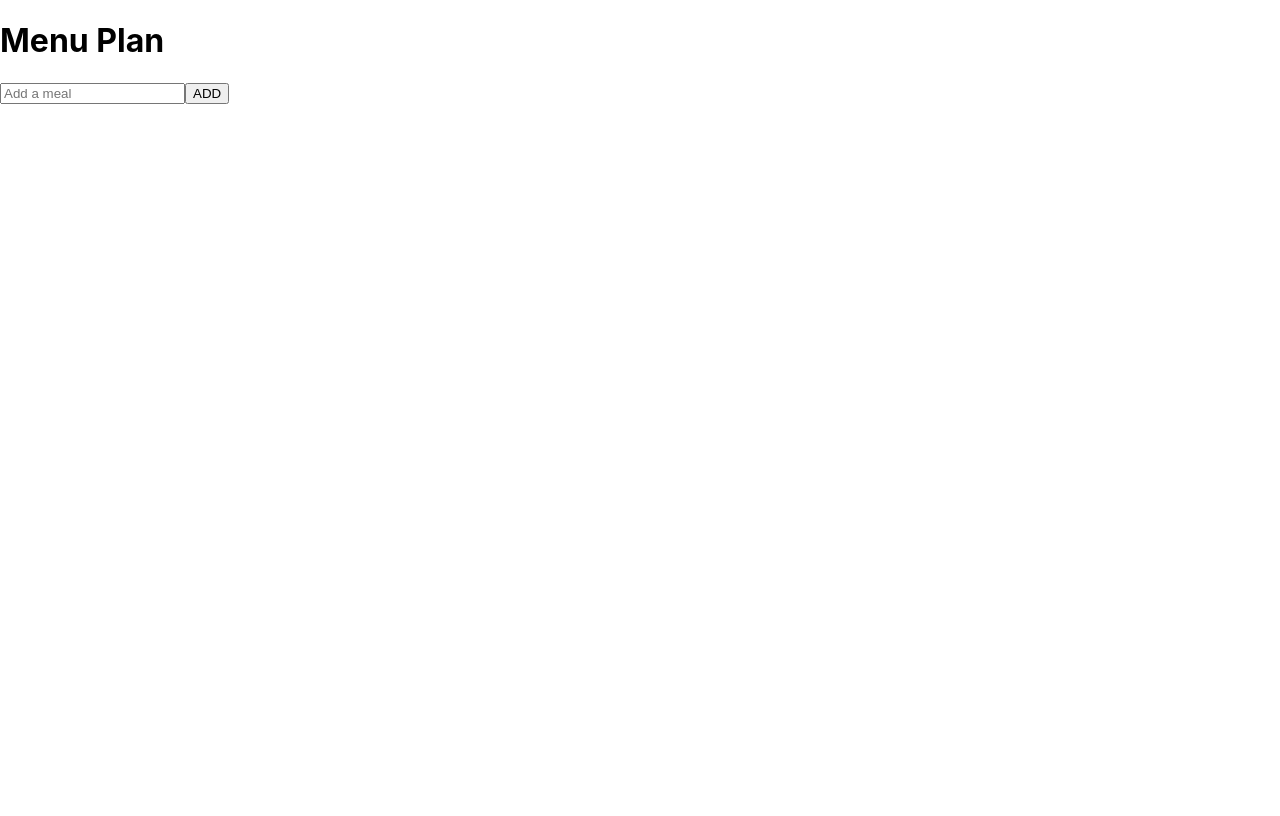
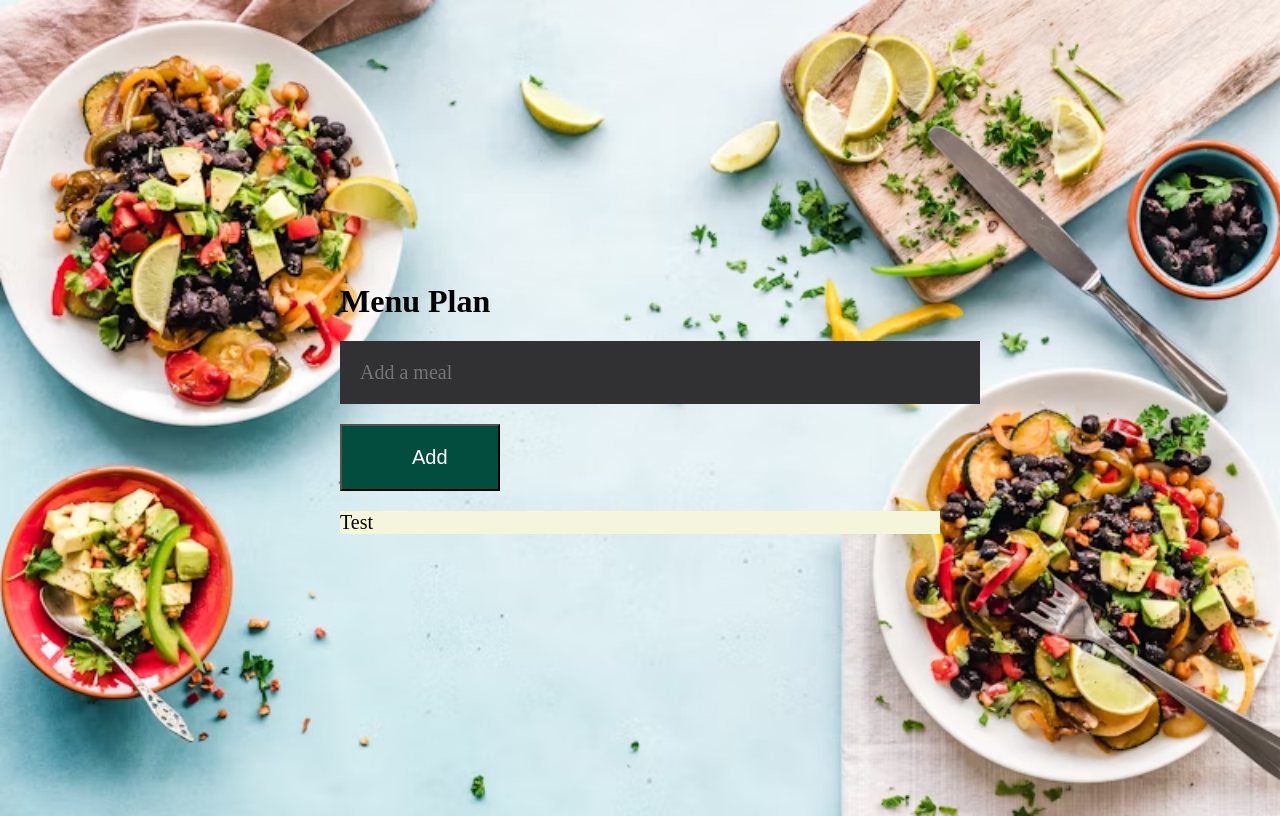
Before and after one commit to tatianasnook/meal-planner, a React (Create React App) app in the folder frontend/: page / in a window 1280 px wide. Built offline with nearby package versions, Linux system fonts and the light colour scheme.

Commit message:
added css

```diff
--- a/frontend/src/App.js
+++ b/frontend/src/App.js
@@ -9,7 +9,10 @@ function App() {
       type="text"
       placeholder="Add a meal"
       />
-      <button>ADD</button>
+      <button>Add</button>
+      <p>
+        Test
+      </p>
     </div>
   )
 }
--- a/frontend/src/index.css
+++ b/frontend/src/index.css
@@ -1,13 +1,36 @@
 body {
-  margin: 0;
-  font-family: -apple-system, BlinkMacSystemFont, 'Segoe UI', 'Roboto', 'Oxygen',
-    'Ubuntu', 'Cantarell', 'Fira Sans', 'Droid Sans', 'Helvetica Neue',
-    sans-serif;
-  -webkit-font-smoothing: antialiased;
-  -moz-osx-font-smoothing: grayscale;
+  background: url('./background.jpg');
+  background-size: cover;
+  min-height: 100vh;
+  display: grid;
+  place-items: center;
 }
-
-code {
-  font-family: source-code-pro, Menlo, Monaco, Consolas, 'Courier New',
-    monospace;
+h1{
+  font-family: 'Gloria Hallelujah', cursive;
 }
+input{
+  display: block;
+  width: 100%;
+  border: none;
+  color: white;
+  font-size: 20px;
+  background: #313133;
+  padding: 20px;
+  font-family: 'Gloria Hallelujah', cursive;
+  margin-bottom: 20px;
+}
+button{
+  padding: 20px 50px 20px 70px;
+  background-color: #024d3d;
+  color: white;
+  font-size: 20px;
+  cursor: pointer;
+}
+p {
+  max-width: 100%;
+  background: beige;
+  margin-top: 20px;
+  font-family: 'Gloria Hallelujah', cursive;
+  width: 600px;
+  font-size: 20px;
+}
```
Also changed, not shown: frontend/src/background.jpg (added).
